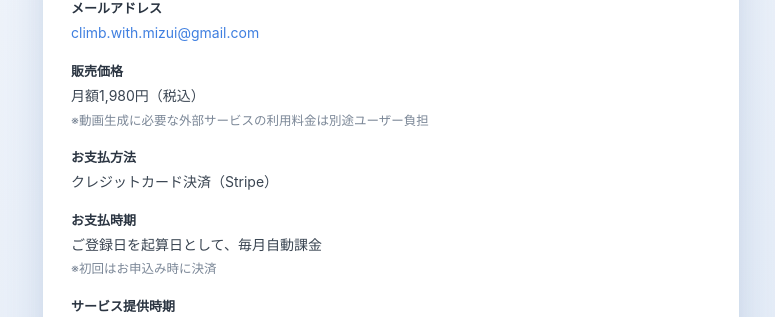
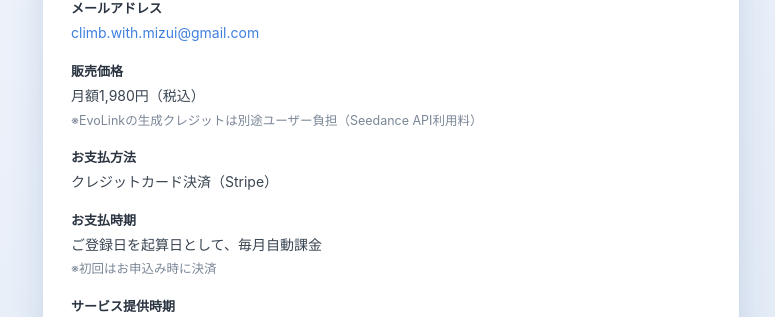
Before and after one commit to climbwithmizui/dance-studio-saas, a Flask app: page /tokushoho in a window 1280 px wide. Shown: the part 454-771 px from the top of the page, without its empty margins (249-1024 px from the left). Run offline with Flask 3, Linux system fonts and the light colour scheme.

Commit message:
特商法では具体的なサービス名を維持

```diff
--- a/templates/tokushoho.html
+++ b/templates/tokushoho.html
@@ -69,7 +69,7 @@
 
       <dt>販売価格</dt>
       <dd>月額1,980円（税込）
-        <span class="note">※動画生成に必要な外部サービスの利用料金は別途ユーザー負担</span>
+        <span class="note">※EvoLinkの生成クレジットは別途ユーザー負担（Seedance API利用料）</span>
       </dd>
 
       <dt>お支払方法</dt>
```
